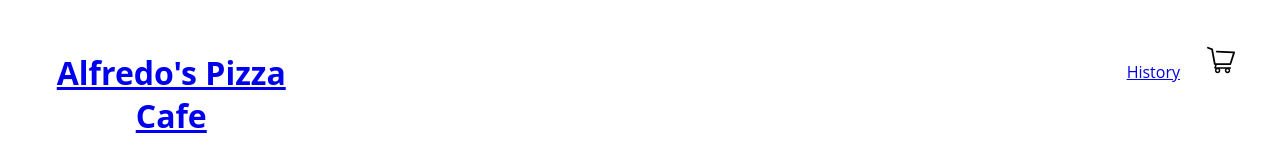
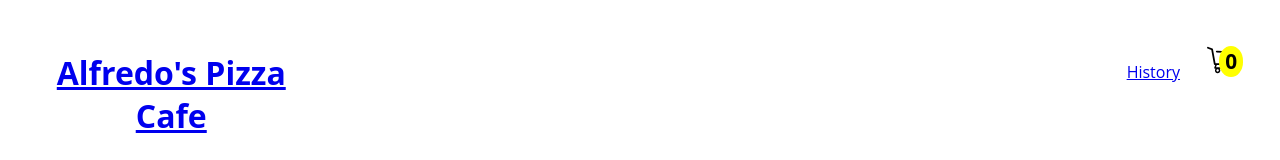
Before and after one commit to dsmontoya/alfredos-pizza-cafe, a React (Create React App) app: page / in a window 1280 px wide. Shown: the top 160 px of the page. Built offline with nearby package versions, Linux system fonts and the light colour scheme.

Commit message:
Implement add to cart functionality

```diff
--- a/src/App.js
+++ b/src/App.js
@@ -17,6 +17,14 @@
     {id: 1, name:"Summer", image: "summer-pizza.png", description: "Shrimp, Red Capsicum, Green Capsicum, Onion, Chilli flakes, Lemon Pepper, Mozzarella, finished with Aioli", price: 10},
     {id: 2, name:"Pepperoni", image: "pepperoni-pizza.png", description: "Olive oil, garlic, mozzarella cheese, onions, mushrooms, green olives, black olives, fresh tomatoes.", price: 7},
   ]);
+
+  const [cartProducts, setCartProducts] = useState([]);
+
+  function handleAddToCart(id) {
+    setCartProducts([...cartProducts, {id:id}])
+    console.log(cartProducts);
+  }
+
   return (
     <div className="App">
       <Router>
@@ -30,20 +38,20 @@
           <nav className="col-2">
             <ul>
               <li className="Header-item Header-history col-7"><Link to="/history">History</Link></li>
-              <li className="Header-item Header-cart col-5"><Link to="/cart"><CartButton></CartButton></Link></li>
+              <li className="Header-item Header-cart col-5"><Link to="/cart"><CartButton numberOfProducts={cartProducts.length}></CartButton></Link></li>
             </ul>
           </nav>
         </header>
         <div>
           <Switch>
             <Route path="/cart">
-              <Cart />
+              <Cart products={cartProducts} />
             </Route>
             <Route path="/history">
               <History />
             </Route>
             <Route path="/">
-              <Home products={products} />
+              <Home products={products} onAddToCart={handleAddToCart} />
             </Route>
         </Switch>
         </div>
--- a/src/cart/Cart.js
+++ b/src/cart/Cart.js
@@ -1,10 +1,10 @@
 import React from 'react';
 import ProductList from '../products/ProductList';
 
-function Cart() {
+function Cart(props) {
   return (
     <div className="Container">
-      <ProductList />
+      <ProductList display={"inline"} products={props.products}/>
     </div>
   );
 }
--- a/src/cart/CartButton.css
+++ b/src/cart/CartButton.css
@@ -1,5 +1,16 @@
 .CartButton {
   width: 100%;
+}
+
+.CartButton-counter {
+  position: absolute;
+  margin-left: 0.9%;
+  padding: 0.10% 0.50%;
+  font-size: 1.3em;
+  border-radius: 50%;
+  background-color: yellow;
+  color: black;
+  font-weight: bolder;
 }
 
 .CartButton-image {
--- a/src/cart/CartButton.js
+++ b/src/cart/CartButton.js
@@ -1,9 +1,12 @@
 import React from 'react';
 import icon from "./cart-icon.svg";
 import "./CartButton.css"
-function CartButton() {
+function CartButton(props) {
   return (
     <div className="CartButton">
+      <div className="CartButton-counter">
+        {props.numberOfProducts}
+      </div>
       <img src={icon} alt="cart button" className="CartButton-image"></img>
     </div>
   );
--- a/src/home/Home.js
+++ b/src/home/Home.js
@@ -3,7 +3,7 @@
 function Home(props) {
   return (
     <div className="Container">
-      <ProductList products={props.products} display={"block"} />
+      <ProductList products={props.products} display={"block"} onAddToCart={props.onAddToCart} />
     </div>
   );
 }
--- a/src/products/Product.js
+++ b/src/products/Product.js
@@ -16,7 +16,7 @@
         {product.description}
       </div>
       <div className="Product-addToCart">
-        <button className="Product-addToCart__button">Add To Cart</button>
+        <button className="Product-addToCart__button" onClick={() => props.onAddToCart(product.id)}>Add To Cart</button>
       </div>
     </li>
   );
--- a/src/products/ProductList.js
+++ b/src/products/ProductList.js
@@ -5,7 +5,7 @@
 function ProductList(props) {
   const products = props.products;
   const productList = products.map((product) =>
-    <Product key={product.id} product={product} display={props.display}/>
+    <Product key={product.id} product={product} display={props.display} onAddToCart={props.onAddToCart}/>
   );
   return (
     <ul className={"ProductList--display-"+props.display}>
```
